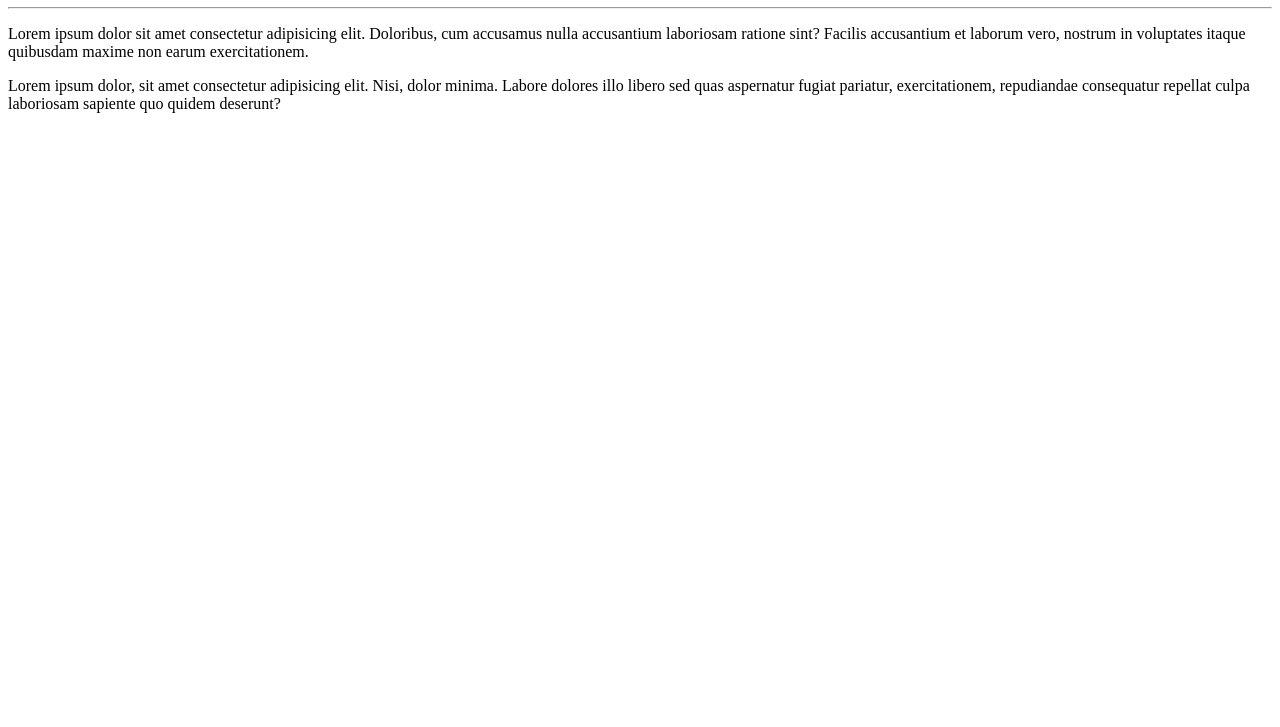
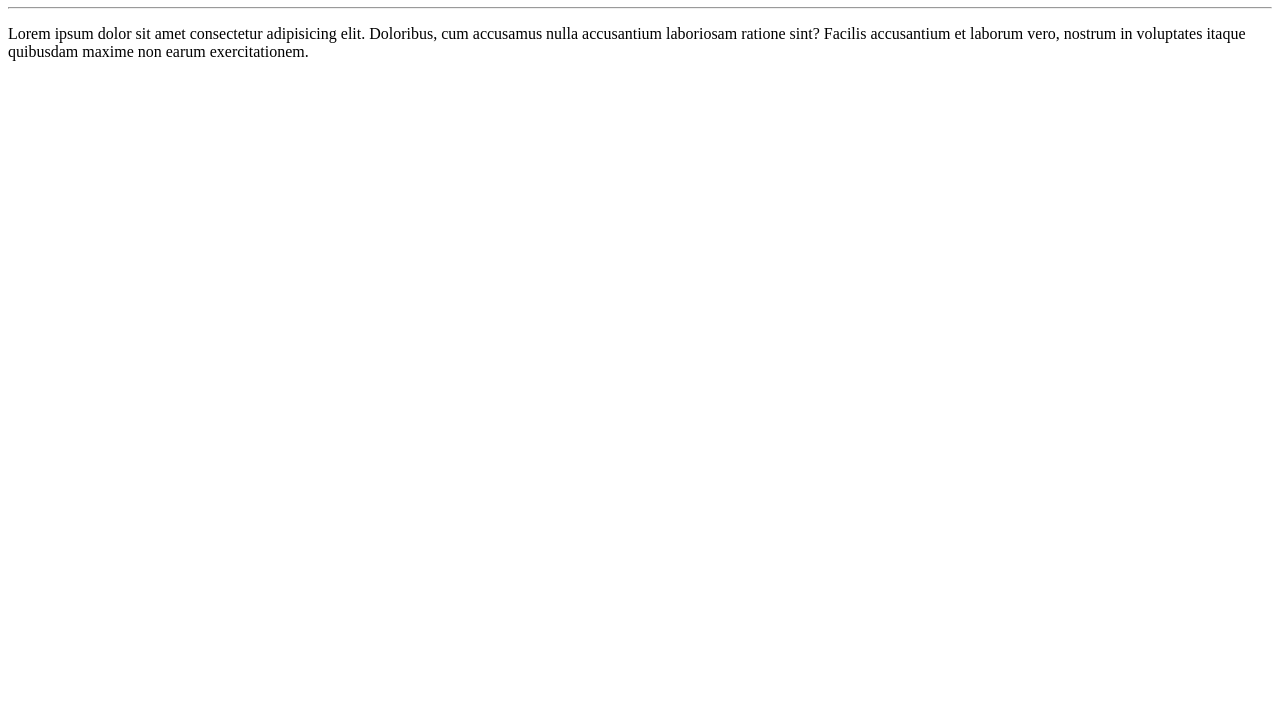
Before and after one commit to Arnoncs/HelloWorld, a plain HTML site: page site-exemplo/index.html in a window 1280 px wide. Shown: the part 73-800 px from the top of the page. Drawn offline with Linux system fonts and the light colour scheme.

Commit message:
Update index.html

```diff
--- a/site-exemplo/index.html
+++ b/site-exemplo/index.html
@@ -9,6 +9,6 @@
     <h1>Ola, Mundo!</h1>
     <hr>
     <p>Lorem ipsum dolor sit amet consectetur adipisicing elit. Doloribus, cum accusamus nulla accusantium laboriosam ratione sint? Facilis accusantium et laborum vero, nostrum in voluptates itaque quibusdam maxime non earum exercitationem.</p>
-    <p>Lorem ipsum dolor, sit amet consectetur adipisicing elit. Nisi, dolor minima. Labore dolores illo libero sed quas aspernatur fugiat pariatur, exercitationem, repudiandae consequatur repellat culpa laboriosam sapiente quo quidem deserunt?</p>
+
 </body>
 </html>
```
